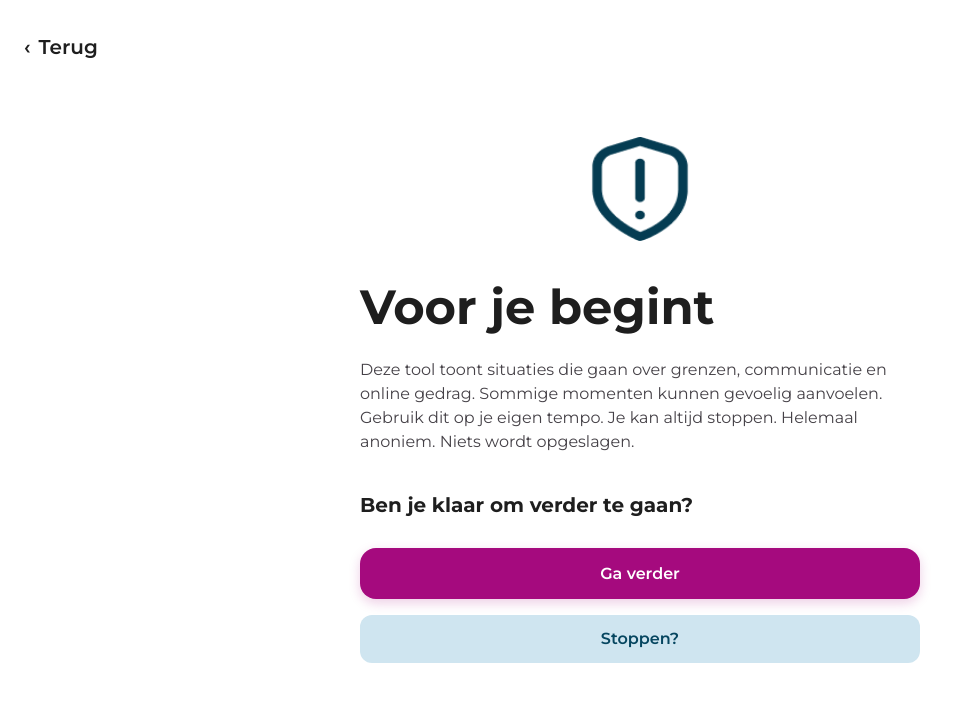
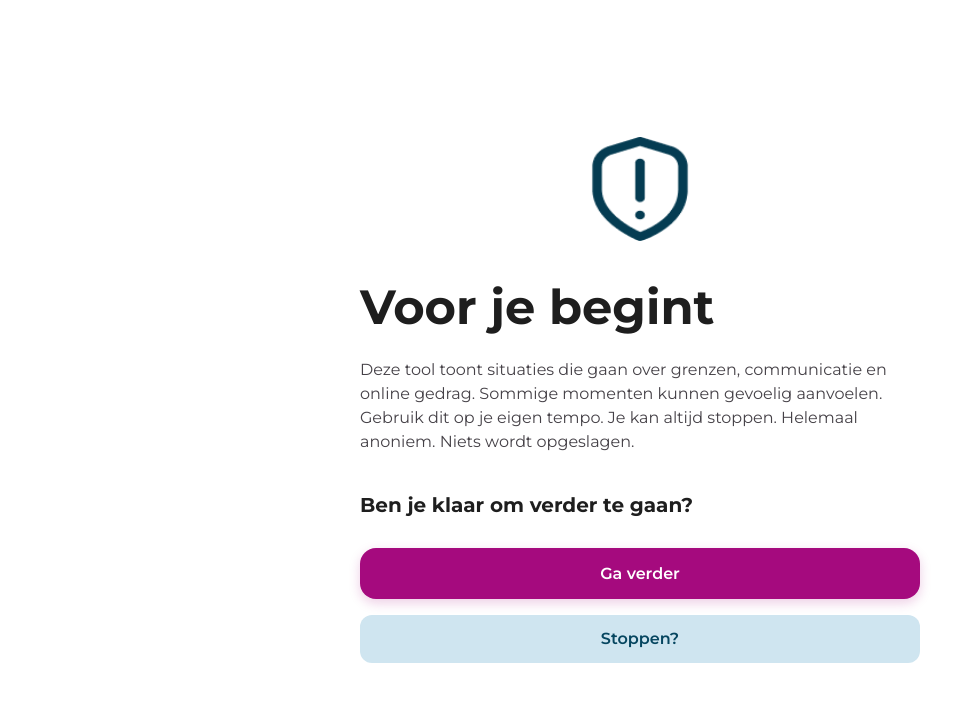
Before and after one commit to Anomig/Bachelorproef, a Vue app in the folder Sensus/: page /before-start in a window 1280 px wide. Shown: the top 702 px of the page, without its empty margins (0-962 px from the left). Built offline with nearby package versions, Linux system fonts and the light colour scheme.

Commit message:
feat: remove back buttons from BeforeStartView and InfoView; conditionally render back button in Scenario view

```diff
--- a/Sensus/src/views/BeforeStartView.vue
+++ b/Sensus/src/views/BeforeStartView.vue
@@ -21,10 +21,6 @@ function stopSession() {
 
 <template>
   <main class="page-shell page-shell--before-start">
-    <button class="before-start__back" type="button" @click="goBack">
-      <span class="before-start__back-icon" aria-hidden="true">‹</span>
-      <span>Terug</span>
-    </button>
 
     <section class="before-start-screen">
       <div class="before-start-screen__icon" aria-hidden="true">
--- a/Sensus/src/views/InfoView.vue
+++ b/Sensus/src/views/InfoView.vue
@@ -57,11 +57,6 @@ function continueToOverview() {
 <template>
   <main class="page-shell page-shell--profile">
     <div class="profile-screen">
-      <button class="profile-back" type="button" @click="goBack">
-        <span class="profile-back__icon" aria-hidden="true">‹</span>
-        <span>Terug</span>
-      </button>
-
       <section class="profile-content">
         <header class="profile-header">
           <h1 class="profile-title">Informatie over jou</h1>
--- a/Sensus/src/views/Scenario.vue
+++ b/Sensus/src/views/Scenario.vue
@@ -72,7 +72,7 @@ function stopSession() {
 
 <template>
   <main class="page-shell page-shell--scenario">
-    <button class="scenario-back" type="button" @click="router.push('/overview')">
+    <button v-if="step?.type === 'intro'" class="scenario-back" type="button" @click="router.push('/overview')">
       <span aria-hidden="true">‹</span>
       Terug
     </button>
```
